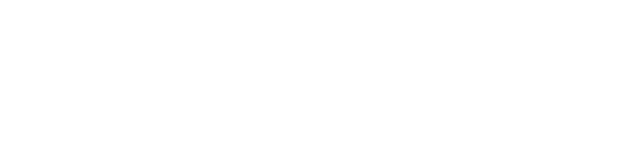
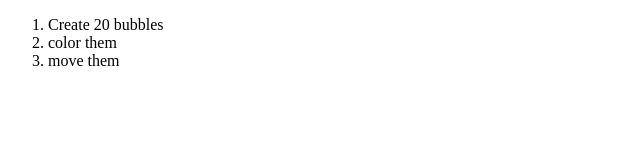
Before and after one commit to astridcaecilie/git-exercise, a plain HTML site: page index.html in a window 1280 px wide. Shown: the whole page, without its empty margins (0-640 px from the left). Drawn offline with Linux system fonts and the light colour scheme.

Commit message:
new branch, the plan

```diff
--- a/index.html
+++ b/index.html
@@ -8,6 +8,11 @@
 </head>
 
 <body>
+<ol>
+    <li>Create 20 bubbles</li>
+    <li>color them</li>
+    <li>move them</li>
+</ol>
 
 </body>
 </html>
```
